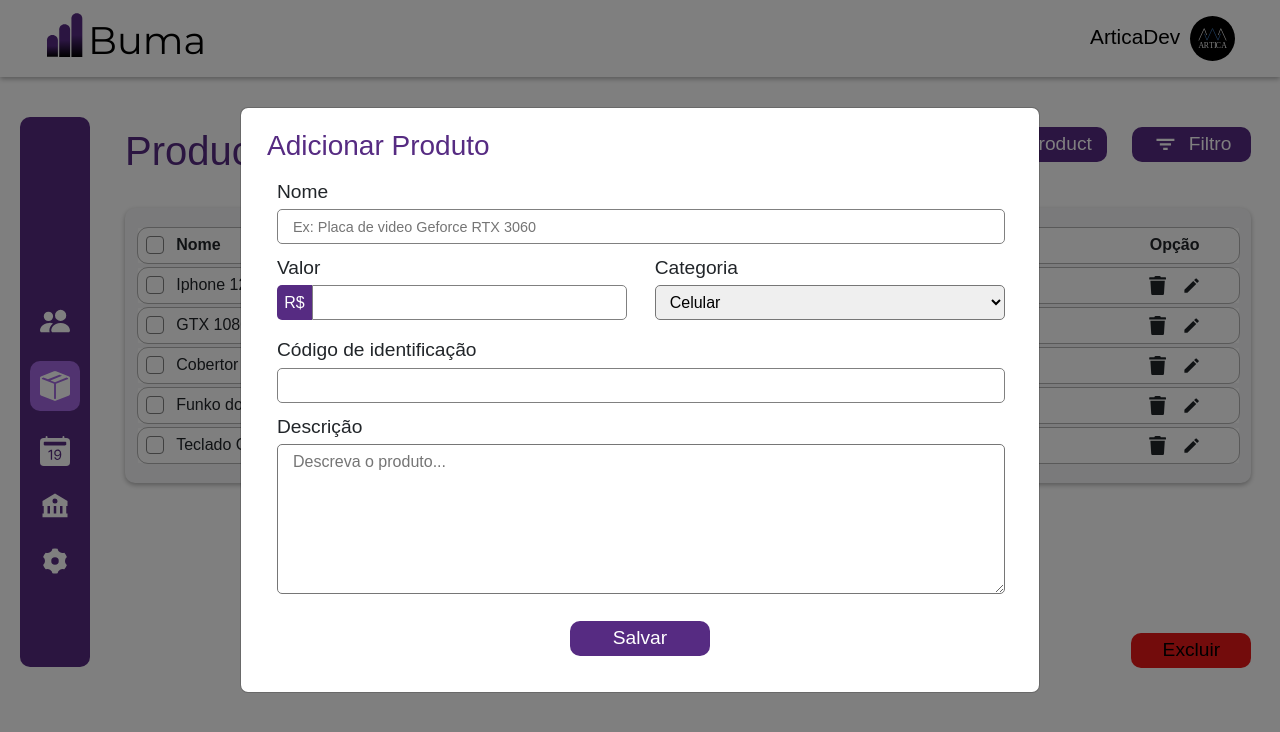
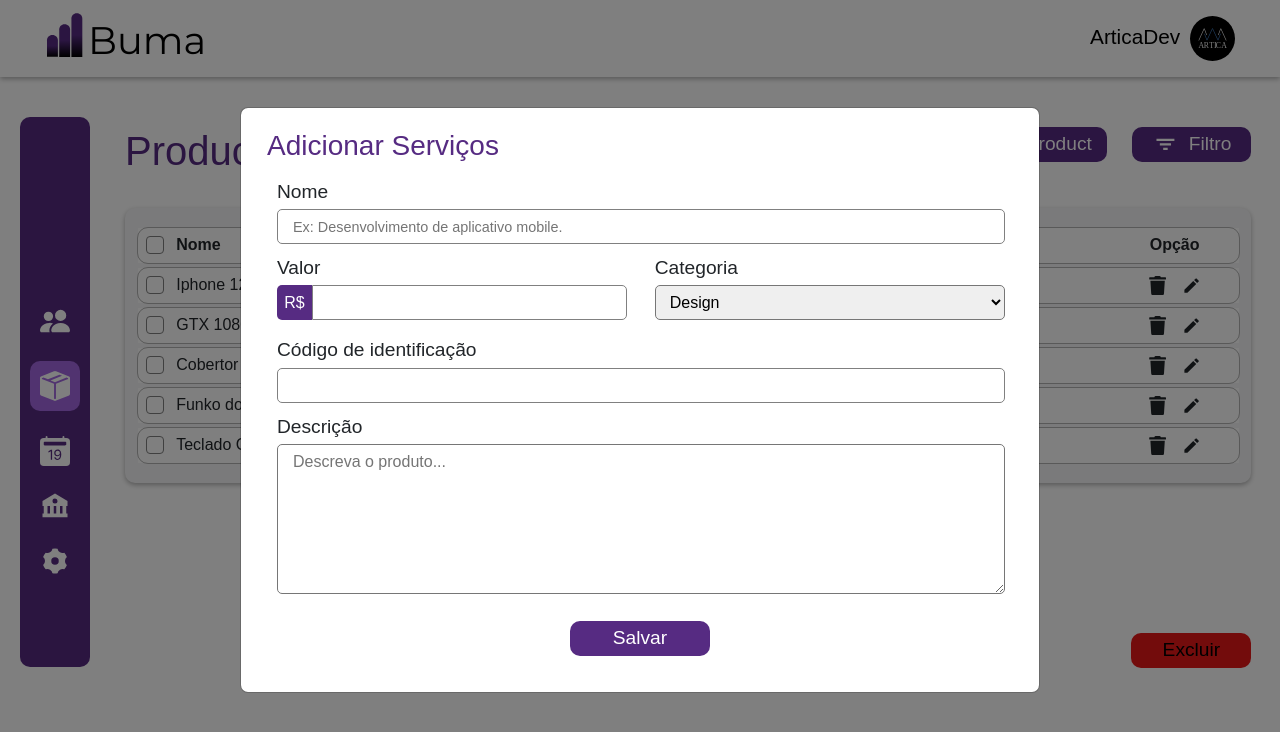
Before and after one commit to daniel-crs/Buma-finance-front, a React (Create React App) app: page /Product in a window 1280 px wide. Both pictures are taken after a click on the button "Product". Shown: the top 732 px of the page. Built offline with nearby package versions, Linux system fonts and the light colour scheme; some icons are missing.

Commit message:
Modal para service page criada.

```diff
--- a/src/components/SimpleAddButton/index.jsx
+++ b/src/components/SimpleAddButton/index.jsx
@@ -3,12 +3,13 @@ import "./style.css";
 import { useState } from "react";
 import Button from "react-bootstrap/Button";
 
-import ProductForm from "../form/ProductForm";
+// import ProductForm from "../form/ProductForm";
+import ServiceForm from "../form/ServiceForm";
 
 import { HiPlus } from "react-icons/hi";
 
 function SimpleAddButton() {
-  const [modalShow, setModalShow] = useState(false);
+  const [productModalShow, setModalShow] = useState(false);
 
   return (
     <>
@@ -19,7 +20,7 @@ function SimpleAddButton() {
         <span className="addButton-text">Product</span>
       </Button>
 
-      <ProductForm show={modalShow} onHide={() => setModalShow(false)} />
+      <ServiceForm show={productModalShow} onHide={() => setModalShow(false)} />
     </>
   );
 }
--- /dev/null
+++ b/src/components/form/ServiceForm/index.jsx
@@ -0,0 +1,101 @@
+import "./style.css";
+
+import Modal from "react-bootstrap/Modal";
+
+import OverlayTrigger from "react-bootstrap/OverlayTrigger";
+import Tooltip from "react-bootstrap/Tooltip";
+
+function ServiceForm(showModal) {
+  return (
+    <>
+      <Modal {...showModal} size="lg" centered>
+        <Modal.Body>
+          <div>
+            <h3 className="formTitle">Adicionar Serviços</h3>
+          </div>
+
+          <form>
+            <fieldset className="formContainer">
+              <div>
+                <label htmlFor="title">Nome</label>
+                <br></br>
+                <input
+                  className="fieldNameLine"
+                  id="title"
+                  type="text"
+                  placeholder="Ex: Desenvolvimento de aplicativo mobile."
+                />
+              </div>
+
+              <div className="spaceBetweenFields">
+                <div>
+                  <label className="spaceOnTop" htmlFor="valor">
+                    Valor
+                  </label>
+                  <br></br>
+                  <div className="valueContainer">
+                    <p className="reiasValue">R$</p>
+                    <OverlayTrigger
+                      overlay={
+                        <Tooltip>
+                          Caso o serviço não tenha valor definido, deixar em
+                          branco para constar como "A negociar".
+                        </Tooltip>
+                      }
+                    >
+                      <input className="elementsArea" id="valor" type="text" />
+                    </OverlayTrigger>
+                  </div>
+                </div>
+
+                <div>
+                  <label className="spaceOnTop" htmlFor="categoria">
+                    Categoria
+                  </label>
+                  <br></br>
+                  <select id="categoria" className="dropdowCustom">
+                    <option value="site">Design</option>
+                    <option value="aplicativos">Software</option>
+                    <option value="software">
+                      Arquitetura de computadores
+                    </option>
+                  </select>
+                </div>
+              </div>
+
+              <div>
+                <label htmlFor="codigo">Código de identificação</label>
+                <br></br>
+                <input className="fieldCodigoLine" id="codigo" type="text" />
+              </div>
+
+              <div>
+                <label className="spaceOnTop" htmlFor="mensagem">
+                  Descrição
+                </label>
+                <br></br>
+                <textarea
+                  id="mensagem"
+                  className="fieldDescricaoLine"
+                  placeholder="Descreva o produto..."
+                ></textarea>
+              </div>
+            </fieldset>
+
+            <div className="buttonPosition">
+              <button
+                className="saveButton"
+                type="button"
+                onClick={showModal.onHide}
+              >
+                Salvar
+              </button>
+            </div>
+          </form>
+        </Modal.Body>
+      </Modal>
+    </>
+  );
+}
+
+export default ServiceForm;
--- /dev/null
+++ b/src/components/form/ServiceForm/style.css
@@ -0,0 +1,114 @@
+.formTitle {
+    color: #562B82;
+    margin-top: 5px;
+    margin-left: 10px;
+    margin-bottom: 15px;
+}
+
+.formContainer {
+    width: 95%;
+    margin-left: 20px;
+}
+
+.formContainer label {
+    font-size: 1.2em;
+    margin-bottom: 2.5px;
+    cursor: pointer;
+}
+
+.formContainer input {
+    border: none;
+    border: 1px solid gray;
+    border-radius: 5px;
+    cursor: pointer;
+    height: 35px;
+}
+
+.fieldNameLine {
+    width: 100%;
+}
+
+.fieldNameLine::placeholder {
+    padding-left: 15px;
+    font-size: 0.9em;
+}
+
+.spaceBetweenFields {
+    display: flex;
+    flex-direction: row;
+    justify-content: space-between;
+}
+
+.valueContainer {
+    display: flex;
+    flex-direction: row;
+}
+
+.elementsArea {
+    width: 315px;
+    border-radius: 0 5px 5px 0 !important;
+    padding-left: 10px;
+}
+
+.reiasValue {
+    color: white;
+    background: #562B82;
+    height: 35px;
+    width: 35px;
+    display: flex;
+    justify-content: center;
+    align-items: center;
+    border-radius: 5px 0 0 5px;
+    font-size: 1em;
+}
+
+.dropdowCustom {
+    height: 35px;
+    width: 350px;
+    padding-left: 10px;
+    border-radius: 5px;
+}
+
+.dropdowCustom select {
+    display: none;
+}
+
+.spaceOnTop {
+    margin-top: 10px;
+}
+
+.fieldCodigoLine {
+ width: 100%;
+}
+
+.fieldDescricaoLine {
+    width: 100%;
+    height: 150px;
+    border-radius: 5px;
+}
+
+.fieldDescricaoLine::placeholder {
+    padding-top: 5px;
+    padding-left: 15px;
+}
+
+.buttonPosition {
+    display: flex;
+    justify-content: center;
+    align-items: center;
+    margin: 20px 0;
+}
+
+.saveButton {
+    height: 35px;
+    width: 140px;
+    background: #562B82;
+    border: none;
+    outline: none;
+    border-radius: 10px;
+    overflow: hidden;
+    font-size: 1.2em;
+    font-weight: 300;
+    cursor: pointer;
+    color: #fff;
+}
```
